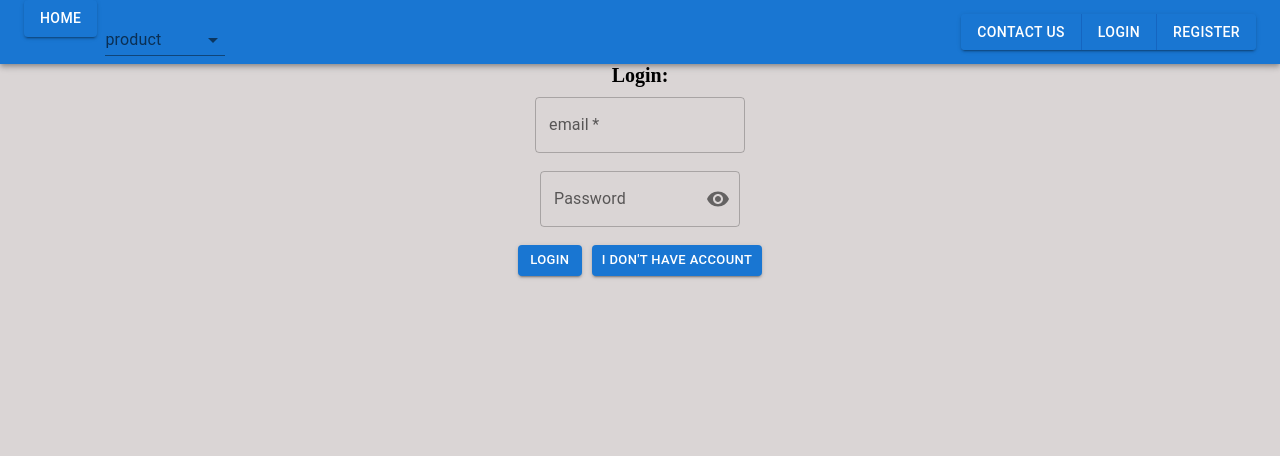
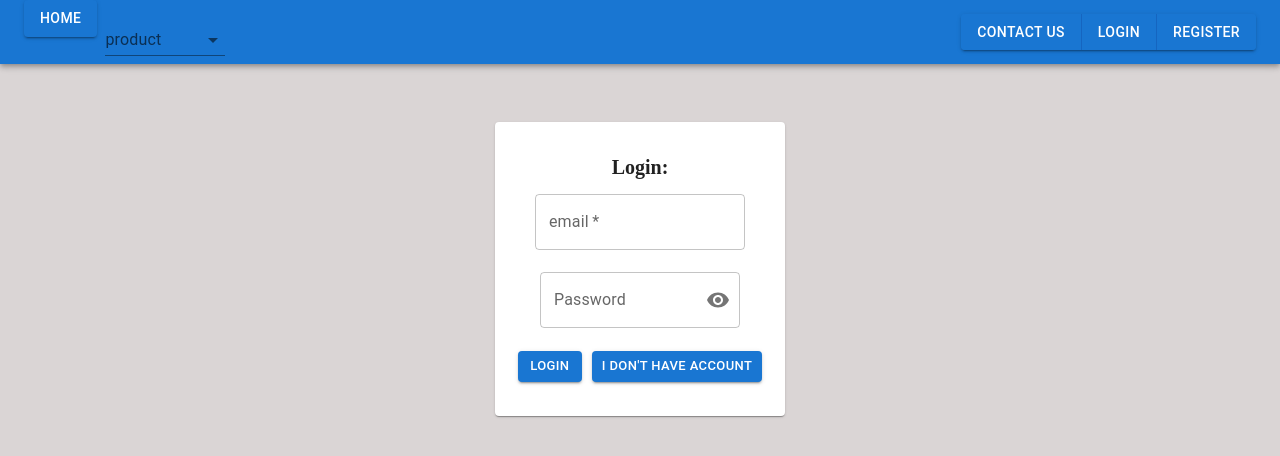
Before and after one commit to C9-youssefoesmail/MERAKI_Academy_Project_4_BoyCott, a React (Create React App) app in the folder frontend/: page /Login in a window 1280 px wide. Shown: the top 456 px of the page. Built offline with nearby package versions, Linux system fonts and the light colour scheme.

Commit message:
style login

```diff
--- a/frontend/src/components/Login/Login.js
+++ b/frontend/src/components/Login/Login.js
@@ -6,6 +6,7 @@ import "./style.css";
 import {
   Alert,
   Button,
+  Card,
   FormControl,
   IconButton,
   InputAdornment,
@@ -68,7 +69,9 @@ const Login = () => {
   //return
   return (
     <div className="Login">
-      <p>Login:</p>
+      <Card className="loginCard">
+        <p>Login:</p>
+      <div className="email">
       <TextField
         id="outlined-textarea"
         label="email"
@@ -78,6 +81,8 @@ const Login = () => {
           setEmail(e.target.value);
         }}
       />
+      </div>
+      <div className="pass">
       <FormControl sx={{ m: 1, width: "25ch" }} variant="outlined">
         <InputLabel htmlFor="outlined-adornment-password">Password</InputLabel>
         <OutlinedInput
@@ -101,6 +106,7 @@ const Login = () => {
           label="Password"
         />
       </FormControl>
+      </div>
       <div>
         <Button
           variant="contained"
@@ -123,6 +129,8 @@ const Login = () => {
         </Button>
       </div>
       {message ? <p>{message}</p> : ""}
+      </Card>
+
     </div>
   );
 };
--- a/frontend/src/components/Login/style.css
+++ b/frontend/src/components/Login/style.css
@@ -8,3 +8,17 @@
 .button{
     width: 180px;
 }
+
+.loginCard{
+    margin-top: 5%;
+    padding: 3% 2%;
+    gap: 20px;
+}
+
+.email{
+    margin: 6% 1%;
+}
+
+.pass{
+    margin: 6% 1%;
+}
```
